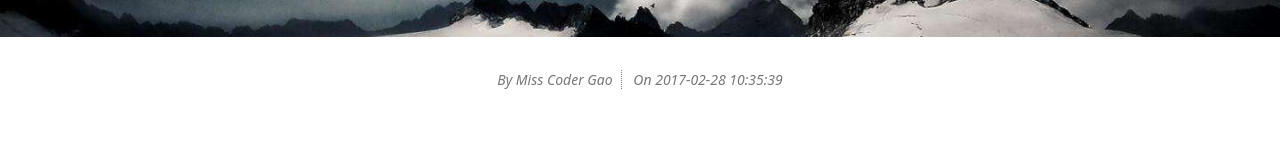
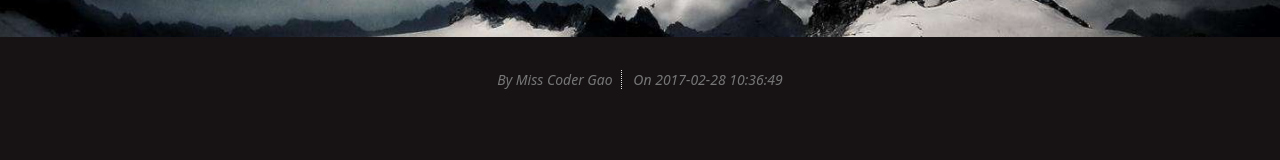
Before and after one commit to gt8010/gt8010.github.io, a plain HTML site: page 2017/02/28/01/index.html in a window 1280 px wide. Shown: the part 247-407 px from the top of the page. Drawn offline with Linux system fonts and the light colour scheme.

Commit message:
Site updated: 2017-03-01 10:36:49

```diff
--- a/2017/02/28/01/index.html
+++ b/2017/02/28/01/index.html
@@ -27,7 +27,7 @@
   <link rel="stylesheet" href="/css/bootstrap.min.css">
   <!-- Custom CSS -->
 
-  <link rel="stylesheet" href="/css/style.light.css">
+  <link rel="stylesheet" href="/css/style.dark.css">
 
   <!-- Google Analytics -->
 
@@ -101,7 +101,7 @@
           <!-- Date -->
           <span class="date-time info">On
             <span class="date">2017-02-28</span>
-            <span class="time">10:35:39</span>
+            <span class="time">10:36:49</span>
           </span>
 
         </div>
```
Also changed, not shown: 2017/02/28/02/index.html (+2 -2 lines), 2017/02/28/03/index.html (+2 -2 lines), 2017/02/28/hello-world/index.html (+2 -2 lines), archives/2017/02/index.html (+1 -1 lines), archives/2017/index.html (+1 -1 lines), archives/index.html (+1 -1 lines), index.html (+1 -1 lines).
